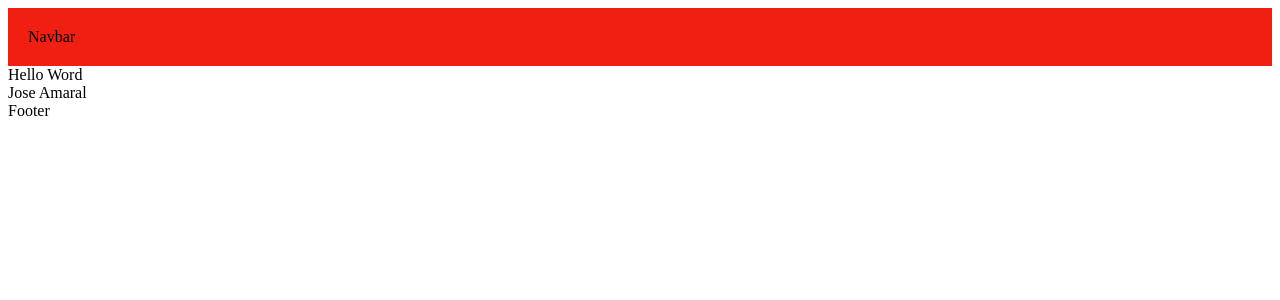
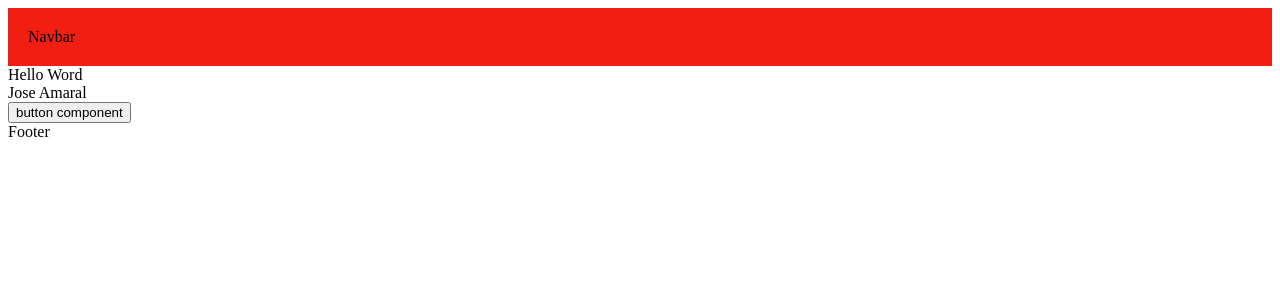
Before and after one commit to codeyourway-bootcamp/tigers-final-project, a React (Vite) app: page / in a window 1280 px wide. Shown: the top 300 px of the page. Built offline with nearby package versions, Linux system fonts and the light colour scheme.

Commit message:
componente button

```diff
--- a/src/App.jsx
+++ b/src/App.jsx
@@ -2,6 +2,7 @@ import { useEffect, useState } from "react";
 import { user_registration } from "./FakeDatabase";
 import Navbar from "./Components/Navbar";
 import Footer from "./Components/Footer";
+import Button from "./Components/Button";
 function App() {
   // Usando FakeDatabase com um estado
   const [users, setUsers] = useState(null);
@@ -20,6 +21,7 @@ function App() {
           : "Carregando..."}{" "}
 
       </div>
+      <Button/>
       <Footer/>
     </>
 
--- /dev/null
+++ b/src/Components/Button/index.jsx
@@ -0,0 +1,7 @@
+
+
+export default function Button () {
+  return (
+    <button> button component </button>
+  )
+}
```
